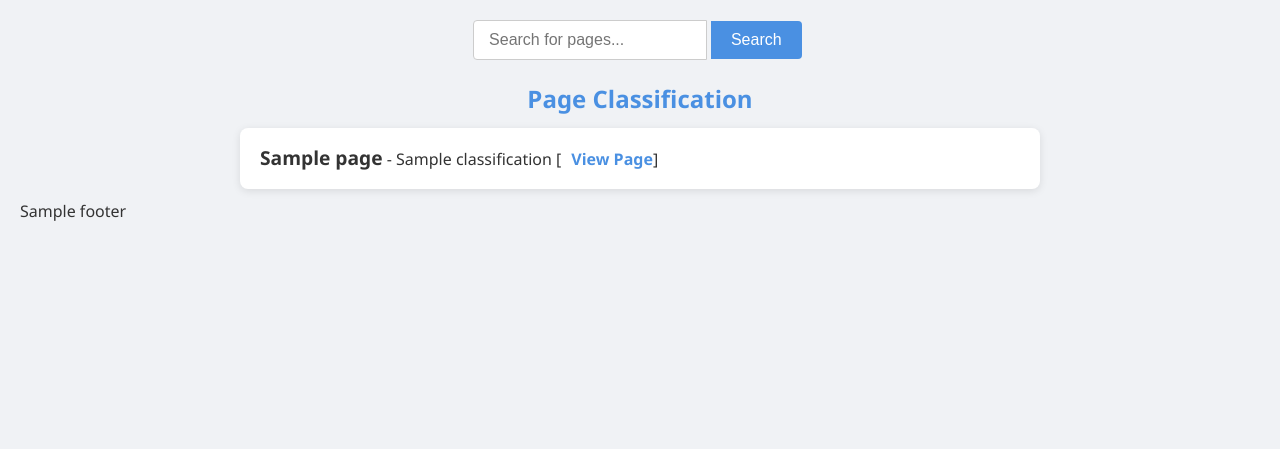
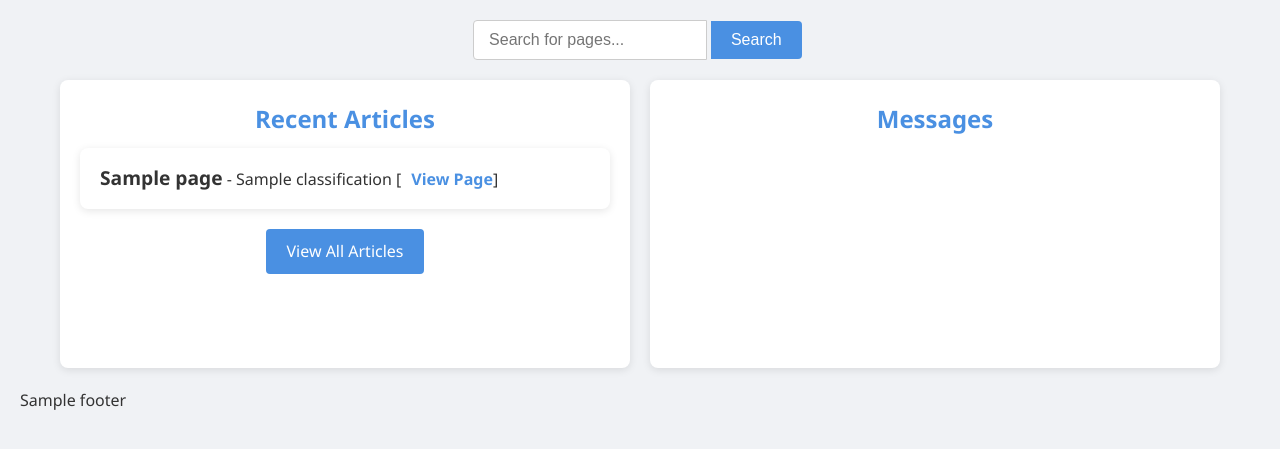
Before and after one commit to gouliming4437/PyServe, a Python web app: template templates/index.html in a window 1280 px wide. Shown: the part 190-639 px from the top of the page. Run offline with Jinja, Linux system fonts and the light colour scheme; the template is opened without the code that fills it: most values are stand-ins (such as "Sample title", 1, 10 or a date in 2020).

Commit message:
bug fixes, added message loop displaying function and simplified the page display

```diff
--- /dev/null
+++ b/content/messages/support.txt
@@ -0,0 +1 @@
+Need technical support? Contact our IT team at support@example.com
--- /dev/null
+++ b/content/messages/updates.txt
@@ -0,0 +1 @@
+Remember to check our latest updates and announcements regularly.
--- /dev/null
+++ b/content/messages/welcome.txt
@@ -0,0 +1 @@
+Welcome to our Intranet! We're here to help you stay connected and informed.
--- a/static/css/styles.css
+++ b/static/css/styles.css
@@ -519,3 +519,114 @@
     color: #4a90e2;
     text-decoration: underline;
 }
+
+/* Add these new styles to your existing CSS file */
+
+.two-column-layout {
+    display: flex;
+    gap: 20px;
+    max-width: 1200px;
+    margin: 20px auto;
+    padding: 0 20px;
+}
+
+.left-column {
+    flex: 1;
+    background: white;
+    padding: 20px;
+    border-radius: 8px;
+    box-shadow: 0 2px 8px rgba(0, 0, 0, 0.1);
+}
+
+.right-column {
+    flex: 1;
+    background: white;
+    padding: 20px;
+    border-radius: 8px;
+    box-shadow: 0 2px 8px rgba(0, 0, 0, 0.1);
+}
+
+.message-box {
+    height: 200px;
+    overflow: hidden;
+    position: relative;
+}
+
+#rotating-messages {
+    position: relative;
+}
+
+.message {
+    padding: 20px;
+    text-align: center;
+    display: none;
+    position: absolute;
+    width: 100%;
+    top: 0;
+    left: 0;
+}
+
+.message.active {
+    display: block;
+}
+
+.view-all {
+    text-align: center;
+    margin-top: 20px;
+}
+
+.view-all a {
+    display: inline-block;
+    padding: 10px 20px;
+    background-color: #4a90e2;
+    color: white;
+    text-decoration: none;
+    border-radius: 4px;
+    transition: background-color 0.3s ease;
+}
+
+.view-all a:hover {
+    background-color: #357ABD;
+}
+
+.all-pages {
+    max-width: 1200px;
+    margin: 20px auto;
+    padding: 0 20px;
+}
+
+@media (max-width: 768px) {
+    .two-column-layout {
+        flex-direction: column;
+    }
+}
+
+/* Add these styles to your existing CSS file */
+
+.all-articles-container {
+    max-width: 1200px;
+    margin: 20px auto;
+    padding: 20px;
+    background: white;
+    border-radius: 8px;
+    box-shadow: 0 2px 8px rgba(0, 0, 0, 0.1);
+}
+
+.articles-list {
+    list-style: none;
+    padding: 0;
+}
+
+.articles-list li {
+    padding: 15px;
+    border-bottom: 1px solid #eee;
+    transition: background-color 0.3s ease;
+}
+
+.articles-list li:last-child {
+    border-bottom: none;
+}
+
+.articles-list li:hover {
+    background-color: #f8f9fa;
+}
--- a/static/js/scripts.js
+++ b/static/js/scripts.js
@@ -1,3 +1,5 @@
+document.addEventListener('DOMContentLoaded', function() {
+    // Existing keyboard shortcuts
     document.addEventListener('keydown', function(e) {
         // Alt + H = Home
         if (e.altKey && e.key === 'h') {
@@ -8,3 +10,17 @@
             document.querySelector('.search-bar input').focus();
         }
     });
+
+    // Message rotation
+    const messages = document.querySelectorAll('.message');
+    if (messages.length > 0) {
+        let currentIndex = 0;
+        messages[0].classList.add('active');
+
+        setInterval(() => {
+            messages[currentIndex].classList.remove('active');
+            currentIndex = (currentIndex + 1) % messages.length;
+            messages[currentIndex].classList.add('active');
+        }, 5000);
+    }
+});
--- a/templates/index.html
+++ b/templates/index.html
@@ -20,7 +20,37 @@
             <button type="submit">Search</button>
         </form>
     </div>
-    <h2>Page Classification</h2>
+
+    <div class="two-column-layout">
+        <div class="left-column">
+            <h2>Recent Articles</h2>
+            <ul class="recent-articles">
+                {% for page in recent_pages %}
+                    <li>
+                        <strong>{{ page.title }}</strong> - {{ page.classification }}
+                        [<a href="/page/{{ page.filename }}">View Page</a>]
+                    </li>
+                {% endfor %}
+            </ul>
+            <div class="view-all">
+                <a href="/all-articles">View All Articles</a>
+            </div>
+        </div>
+        <div class="right-column">
+            <h2>Messages</h2>
+            <div class="message-box">
+                <div id="rotating-messages">
+                    {% for message in messages %}
+                        <div class="message">{{ message }}</div>
+                    {% endfor %}
+                </div>
+            </div>
+        </div>
+    </div>
+
+    {% if show_all_pages %}
+    <div class="all-pages">
+        <h2>All Articles</h2>
         <ul>
             {% for page in pages %}
                 <li>
@@ -29,6 +59,10 @@
                 </li>
             {% endfor %}
         </ul>
+    </div>
+    {% endif %}
+
     {{ footer }}
+    <script src="/static/js/scripts.js"></script>
 </body>
 </html>
```
Also changed, not shown: example.md (deleted, +0 -8 lines), server.py (+159 -47 lines), templates/all_articles.html (added, +38 -0 lines), content/pages/life_garden.md (renamed from pages/life_garden.md), content/pages/tech_python.md (renamed from pages/tech_python.md). Lines whose indentation alone changed are shown as unchanged.
